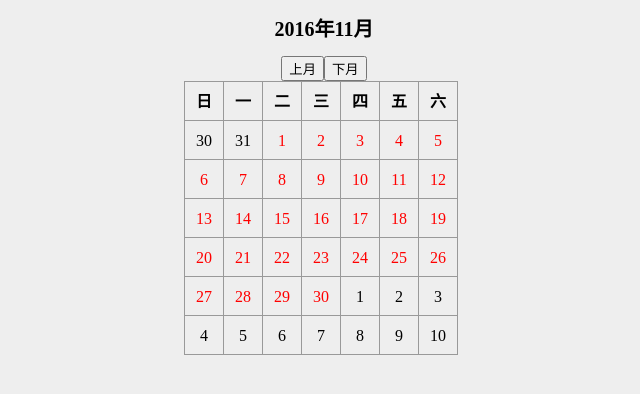
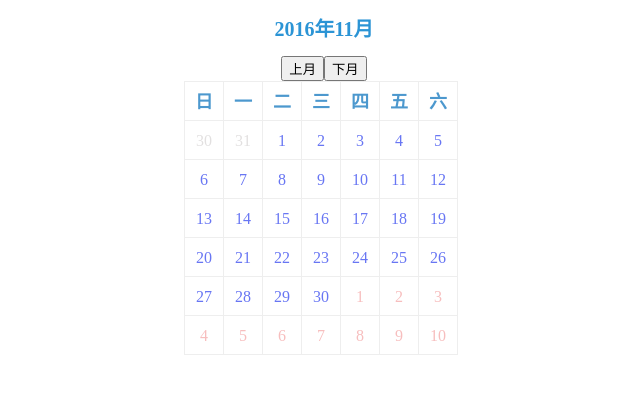
Before and after one commit to wuhuanhost/w-calendar, a website built with webpack: page index.html in a window 1280 px wide. Shown: the top 394 px of the page, without its empty margins (316-956 px from the left). Built offline with nearby package versions, Linux system fonts and the light colour scheme.

Commit message:
update calendar style

```diff
--- a/src/js/Calendar.js
+++ b/src/js/Calendar.js
@@ -218,7 +218,7 @@ class Calendar {
         for (var k = 0; k < weekday.length; k++) {
             var grid = document.createElement('div');
             grid.setAttribute('style', 'position:absolute;left:' + 39 * k + 'px;margin-top:-39px;font-weight:bold;');
-            grid.setAttribute('class', 'grid');
+            grid.setAttribute('class', 'grid title');
             grid.innerText = weekday[k];
             gridContent.appendChild(grid);
         }
--- a/src/styles/main.scss
+++ b/src/styles/main.scss
@@ -6,7 +6,7 @@ $fontFamily:'Microsoft YaHei';
 body {
     margin: 0;
     padding: 0;
-    background-color: #eeeeee;
+    background-color: #ffffff;
     font-size: $htmlFontSize;
     font-family: $fontFamily;
 }
@@ -15,6 +15,9 @@ body {
     text-align: center;
 }
 
+#app h1{
+    color:#2b94d5;
+}
 .gridContent {
     width: $gridContentWidth;
     height: auto;
@@ -25,14 +28,24 @@ body {
     .grid {
         width: $gridWidth;
         height: $gridHeight;
-        border: 1px solid #999999;
+        border: 1px solid #eeeeee;
         box-sizing: border-box;
         text-align: center;
         line-height: $gridHeight;
         font-size: 1rem;
         font-family: $fontFamily;
     }
+    .title{
+        color:#4c98ce;
+        font-size:18px;
+    }
     .current {
-        color: red;
+        color: #6876f3;
+    }
+    .last{
+        color:#e2e0e0;
+    }
+    .next{
+        color:#f7bebe;
     }
 }
```
